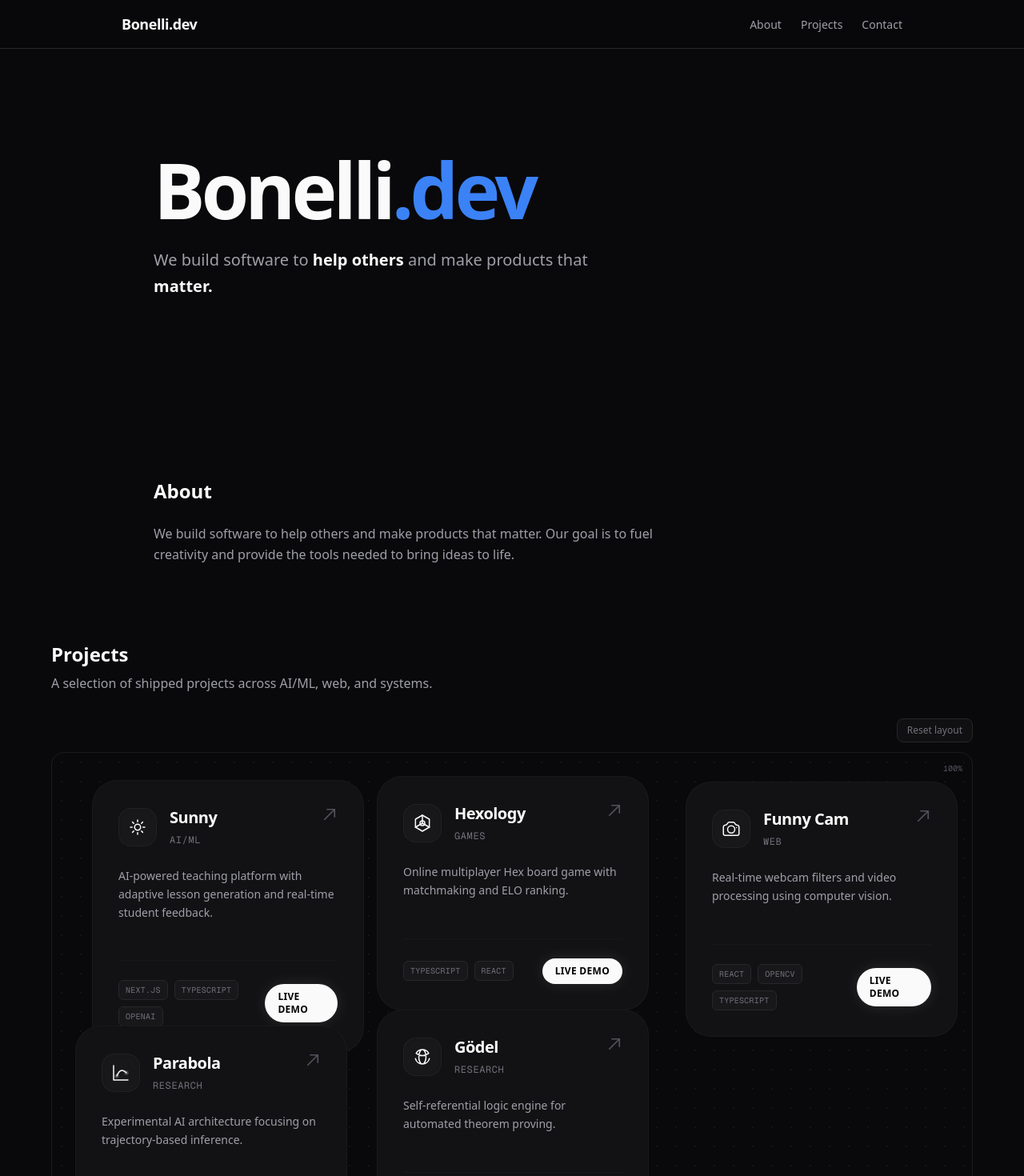
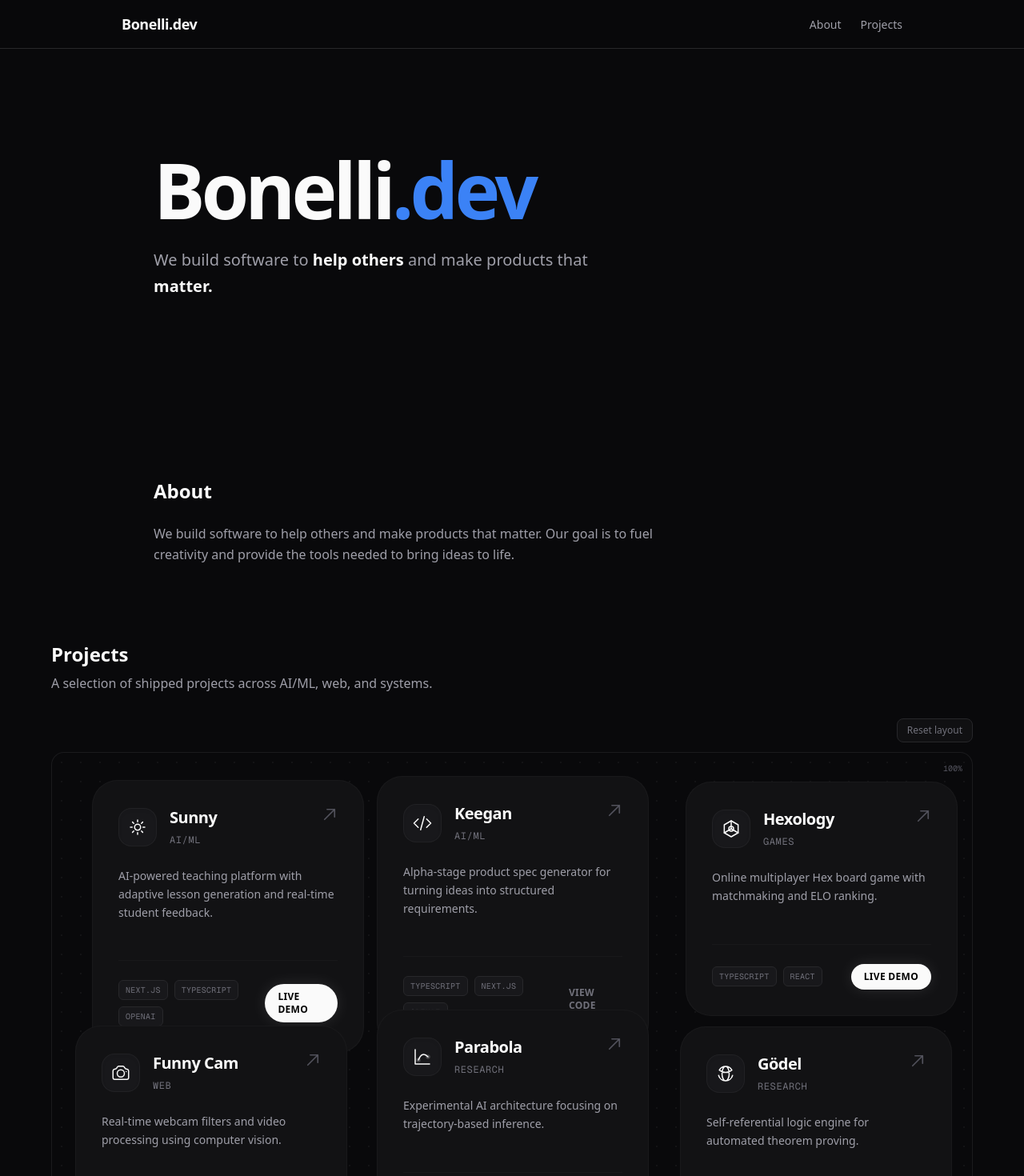
Before and after one commit to Zwin-ux/website, a Next.js app: page / in a window 1280 px wide. Shown: the top 1470 px of the page at 80% size. Built offline with nearby package versions, Linux system fonts and the light colour scheme.

Commit message:
Add Keegan to featured projects

```diff
--- a/app/page.tsx
+++ b/app/page.tsx
@@ -1,6 +1,5 @@
 import Hero from "../components/Hero";
 import ProjectCanvas from "../components/ProjectCanvas";
-import ContactSection from "../components/ContactSection";
 import SpotifyEmbed from "../components/SpotifyEmbed";
 import { getFeaturedProjects } from "../data/projects";
 
@@ -40,9 +39,6 @@ export default function Home() {
       {/* Music / Vibe Check */}
       <SpotifyEmbed />
 
-      <section id="contact">
-        <ContactSection />
-      </section>
     </div>
   );
 }
--- a/components/Header.tsx
+++ b/components/Header.tsx
@@ -7,7 +7,6 @@ import { usePathname } from "next/navigation";
 const navLinks = [
   { href: "/#about", label: "About" },
   { href: "/#projects", label: "Projects" },
-  { href: "/#contact", label: "Contact" },
 ];
 
 export default function Header() {
--- a/data/projects.ts
+++ b/data/projects.ts
@@ -54,6 +54,19 @@ export const projects: Project[] = [
       "Real-time content classification",
       "Browser extension with minimal performance overhead",
       "Tested with Jest",
+    ],
+  },
+  {
+    slug: "keegan",
+    title: "Keegan",
+    summary: "Alpha-stage product spec generator for turning ideas into structured requirements.",
+    category: "AI/ML",
+    tags: ["TypeScript", "Next.js", "OpenAI"],
+    github: "https://github.com/Zwin-ux/Keegan",
+    featured: true,
+    highlights: [
+      "Specs out product ideas into detailed requirements",
+      "Currently in alpha",
     ],
   },
   {
```
